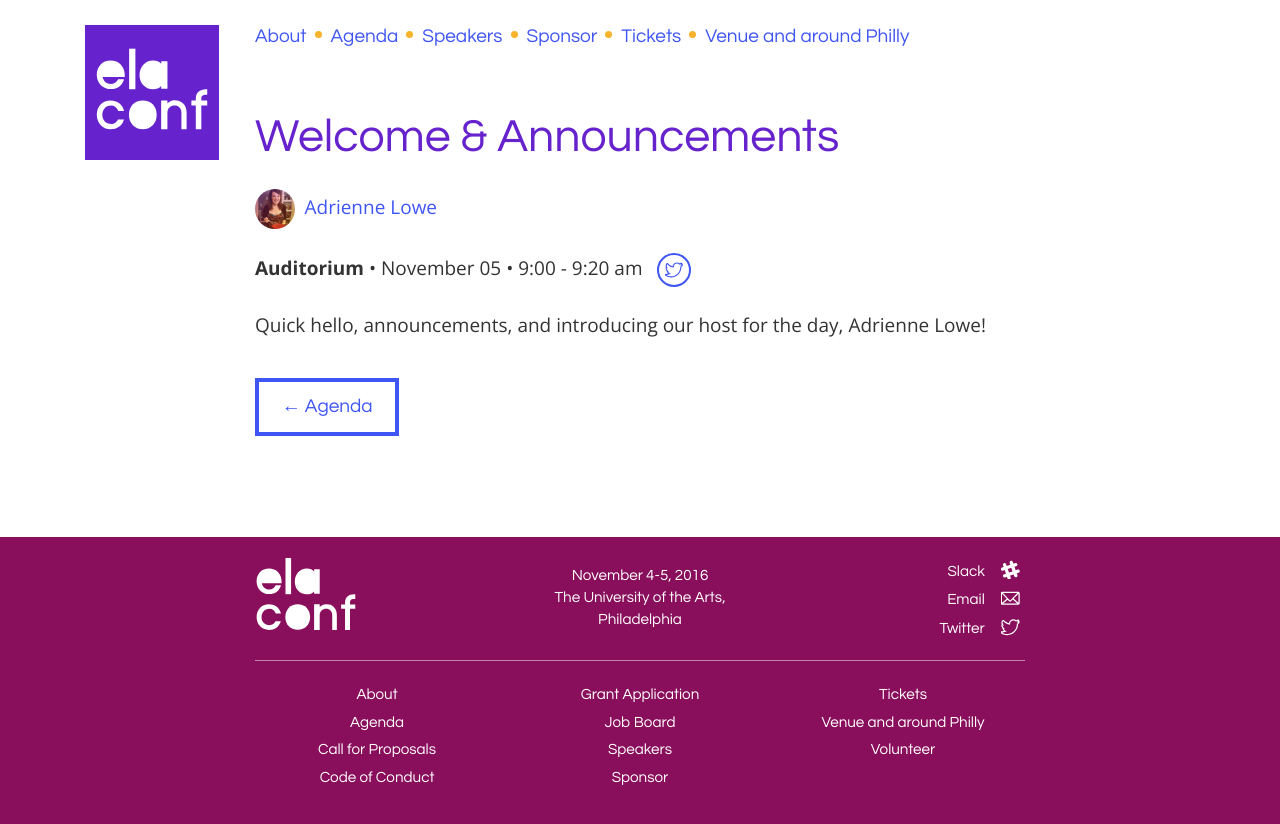
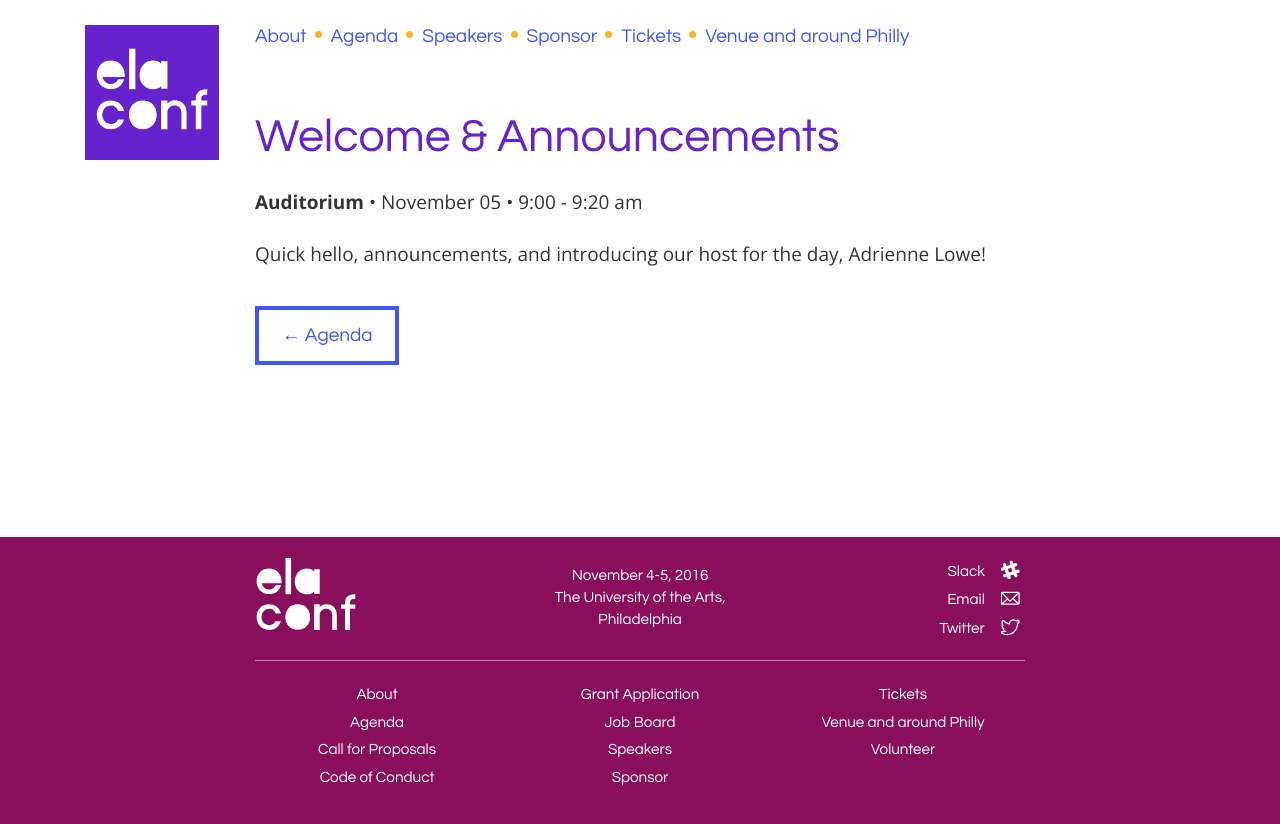
Before and after one commit to elaconf/elaconf.github.io, a Jekyll site: the page built from _agenda/10-welcome.md, in a window 1280 px wide. Shown: the top 824 px of the page. Built offline with Jekyll 4.4.1, drawn with Linux system fonts in a browser that asks for light colours.

```diff
--- a/_agenda/10-welcome.md
+++ b/_agenda/10-welcome.md
@@ -3,8 +3,6 @@ time: "9:00 - 9:20"
 date: 2016-11-05 09:00
 room: Auditorium
 title: Welcome & Announcements
-speakers:
-  - Adrienne Lowe
 permalink: /agenda/announcements/
 ---
 
```
